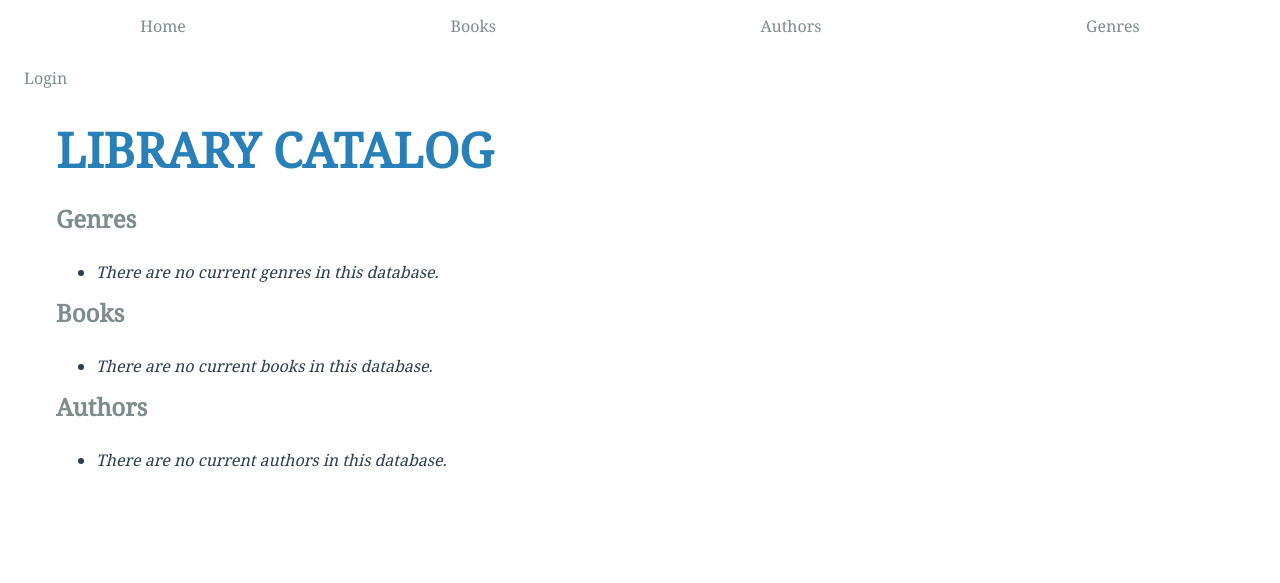
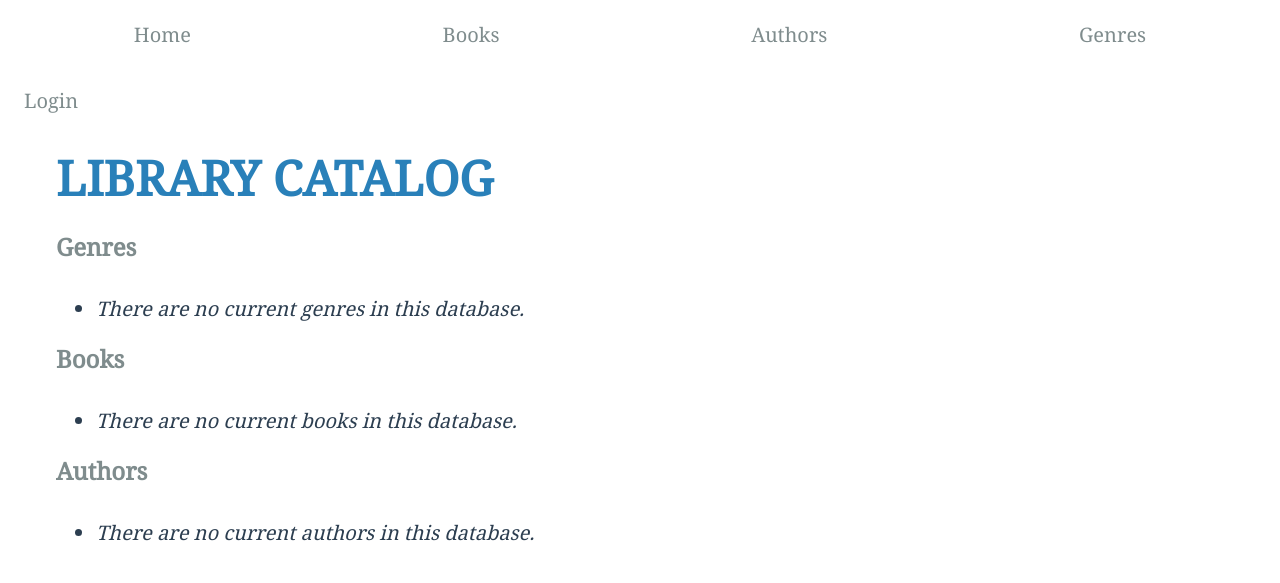
Before and after one commit to purwin/Udacity_Catalog, a Flask app: page / in a window 1280 px wide. Shown: the top 583 px of the page. Run offline with Flask 2, Linux system fonts and the light colour scheme; data that the repository does not hold is empty; parts of the project's set-up code (start-up, migrations or seed data) failed here and were passed over; some libraries are stand-ins or nearby versions.

Commit message:
Update body font-size: 16px > 20px

```diff
--- a/static/css/style.css
+++ b/static/css/style.css
@@ -13,8 +13,8 @@ html {
 }
 
 body {
-  font-size: 16px;
-  line-height: 1.25rem;
+  font-size: 20px;
+  line-height: 1.5em;
   font-family: 'Noto Serif', serif;
   color: #2c3e50;
 }
```
